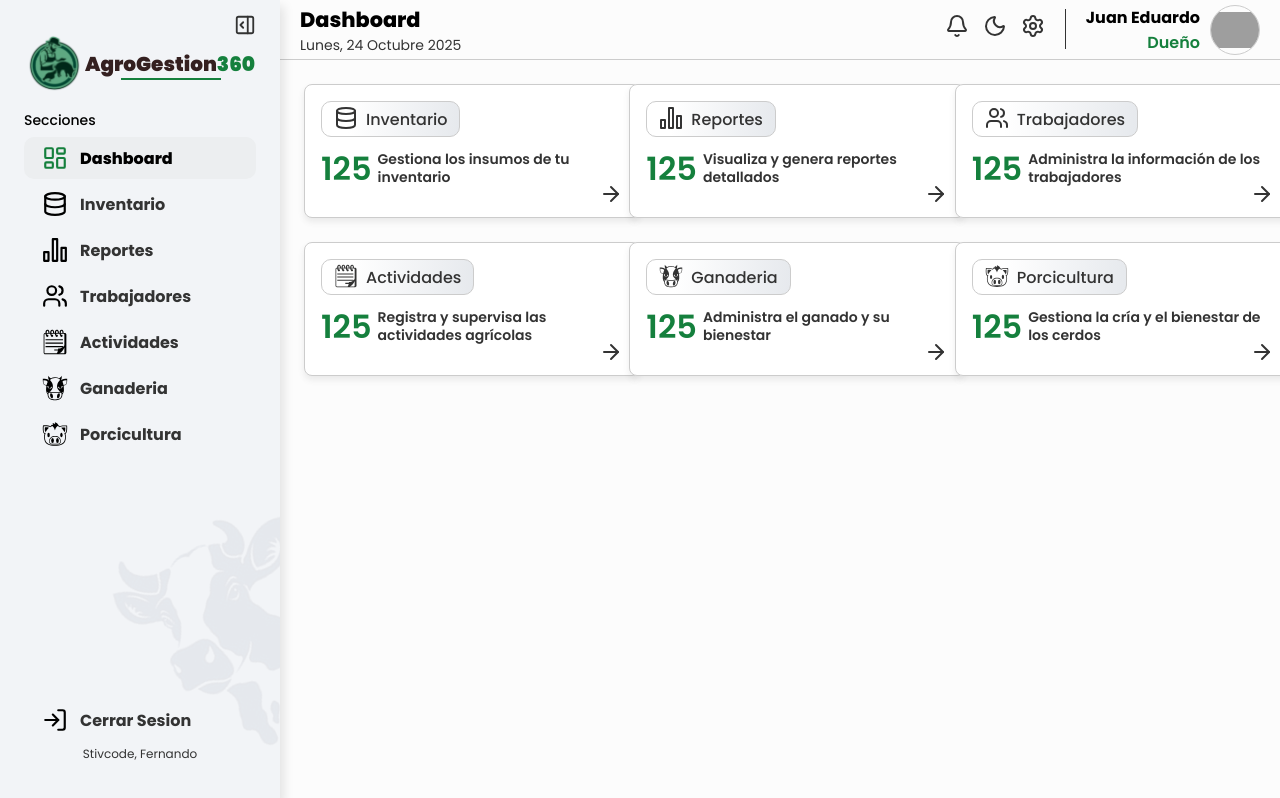
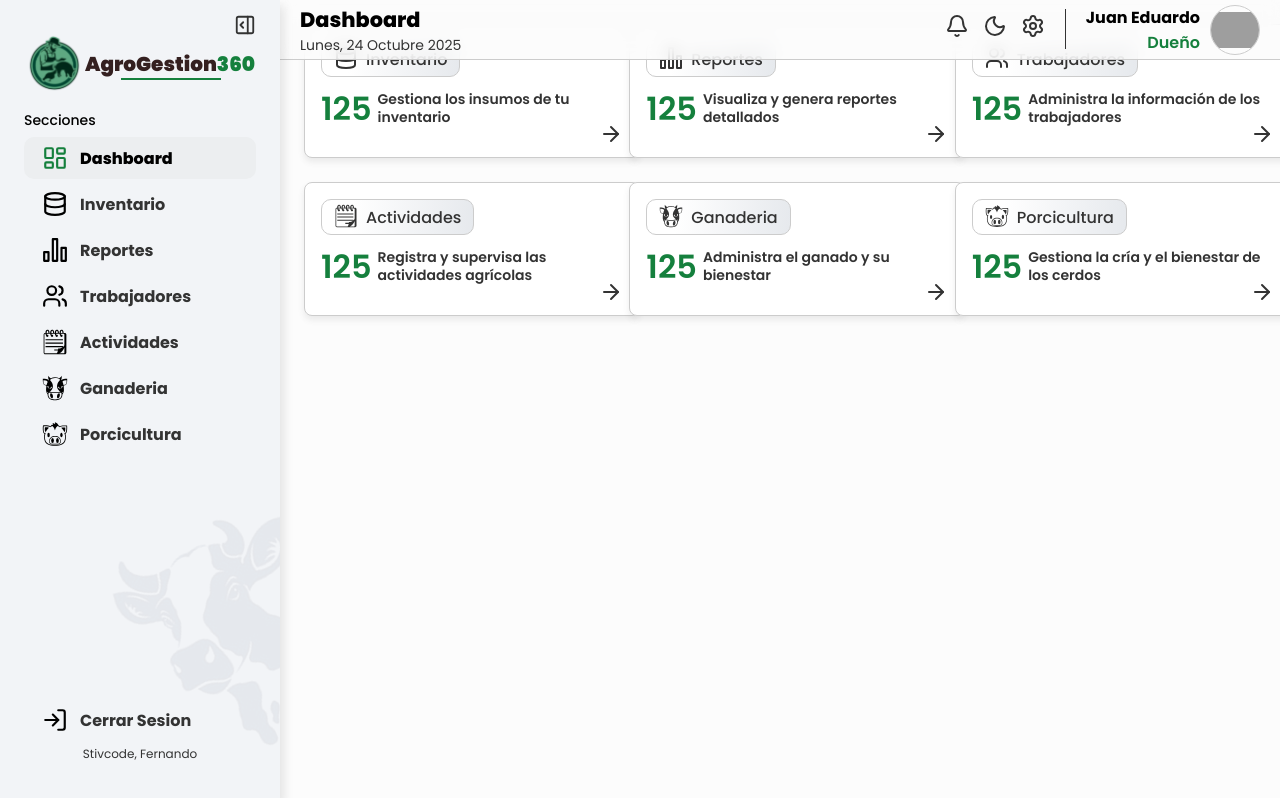
Before and after one commit to stivcode21/AgroGestion360-SENA, a React (Vite) app in the folder Frontend/: page /dashboard in a window 1280 px wide. Built offline with nearby package versions, Linux system fonts and the light colour scheme; grey boxes are pictures that could not be loaded.

Commit message:
style: update position in header

```diff
--- a/Frontend/src/components/molecules/header/Header.module.css
+++ b/Frontend/src/components/molecules/header/Header.module.css
@@ -1,6 +1,11 @@
 .header {
-  width: 100%;
+  min-width: calc(100% - 280px);
   height: 60px;
+  position: fixed;
+  top: 0;
+  z-index: 2;
+  background-color: #fcfcfcca;
+  backdrop-filter: blur(8px);
   display: flex;
   align-items: center;
   justify-content: space-between;
@@ -8,7 +13,12 @@
   border-bottom: solid 1px var(--color-border);
 }
 
+.collapsed {
+  width: calc(100% - 80px);
+}
+
 .containerTitle {
+  flex: 1;
   display: flex;
   flex-direction: column;
   justify-content: center;
```
